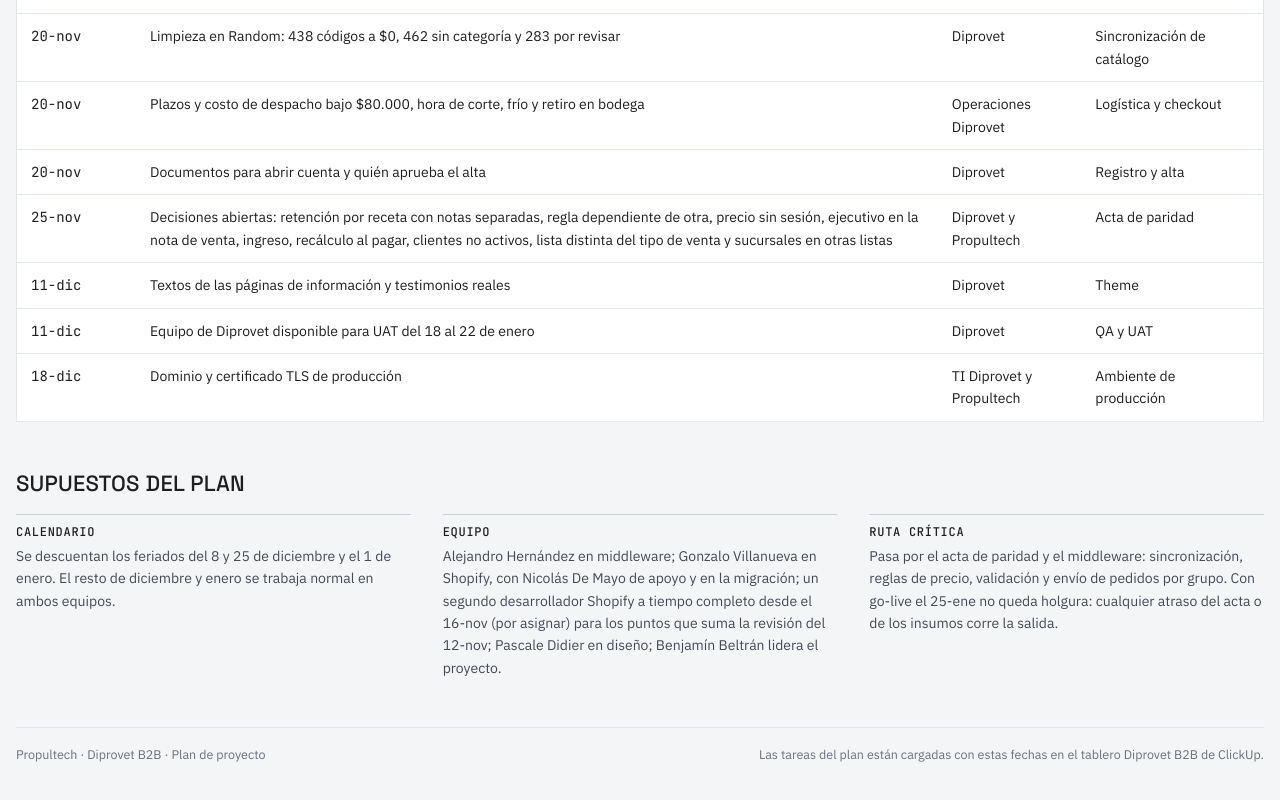
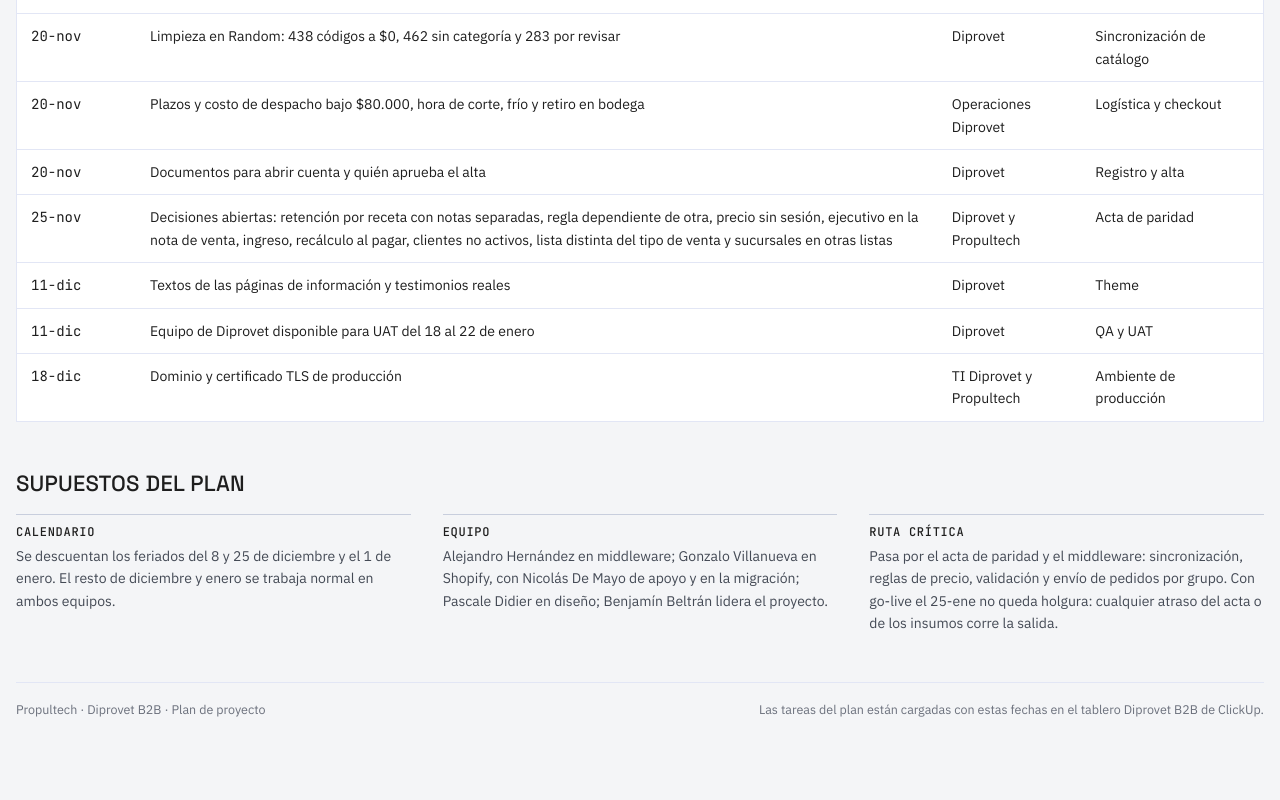
Before and after one commit to benjaminbeltran-source/diprovet-plan, a plain HTML site: page index.html in a window 1280 px wide. Shown: the part 5357-6157 px from the top of the page. Drawn offline with Linux system fonts and the light colour scheme.

Commit message:
Add files via upload

```diff
--- a/index.html
+++ b/index.html
@@ -404,7 +404,7 @@ td .sub { display: block; color: var(--fg-3); font-size: 13px; margin-top: 2px;
     <div class="section-head"><h2 id="h-sup">Supuestos del plan</h2></div>
     <div class="assume">
       <div><b>Calendario</b><p>Se descuentan los feriados del 8 y 25 de diciembre y el 1 de enero. El resto de diciembre y enero se trabaja normal en ambos equipos.</p></div>
-      <div><b>Equipo</b><p>Alejandro Hernández en middleware; Gonzalo Villanueva en Shopify, con Nicolás De Mayo de apoyo y en la migración; un segundo desarrollador Shopify a tiempo completo desde el 16-nov (por asignar) para los puntos que suma la revisión del 12-nov; Pascale Didier en diseño; Benjamín Beltrán lidera el proyecto.</p></div>
+      <div><b>Equipo</b><p>Alejandro Hernández en middleware; Gonzalo Villanueva en Shopify, con Nicolás De Mayo de apoyo y en la migración; Pascale Didier en diseño; Benjamín Beltrán lidera el proyecto.</p></div>
       <div><b>Ruta crítica</b><p>Pasa por el acta de paridad y el middleware: sincronización, reglas de precio, validación y envío de pedidos por grupo. Con go-live el 25-ene no queda holgura: cualquier atraso del acta o de los insumos corre la salida.</p></div>
     </div>
   </section>
```
